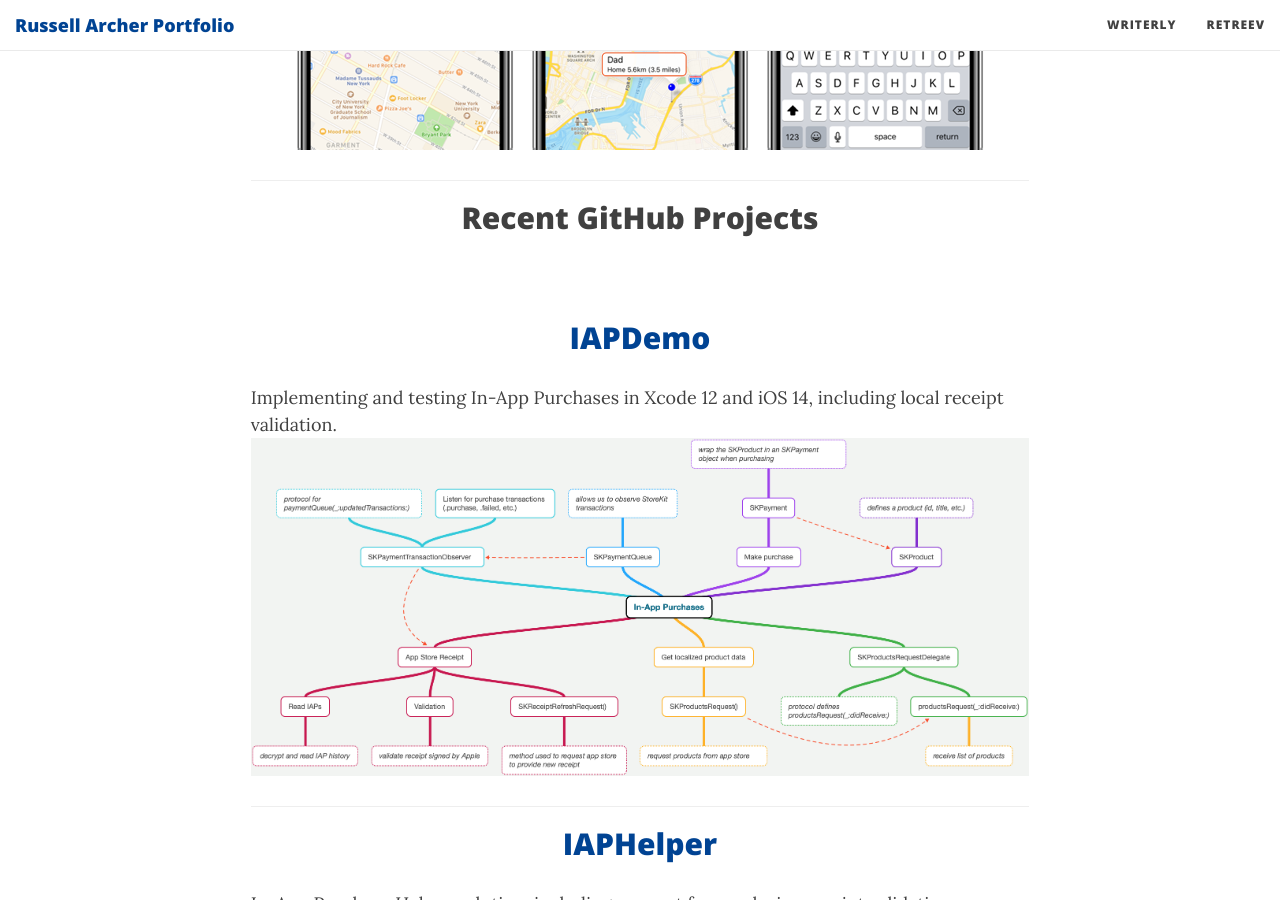
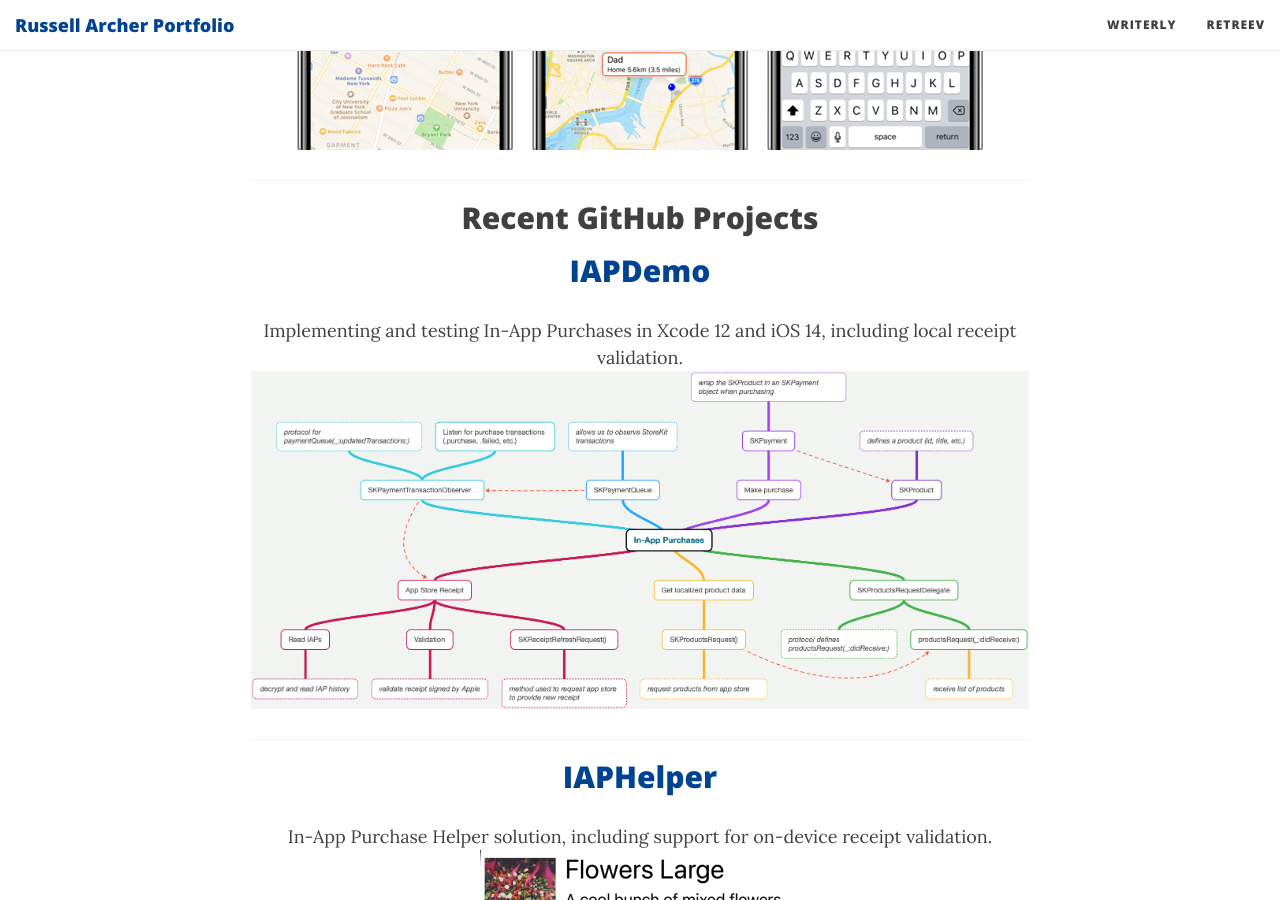
Before and after one commit to russell-archer/russell-archer.github.io, a Jekyll site: the page built from index.md, in a window 1280 px wide and 900 px high, scrolled down 5619 px. Built offline with Jekyll 4.4.1, drawn with Linux system fonts in a browser that asks for light colours; nearby versions of some CDN libraries.

Commit message:
More readme updates
Signed-off-by: Russell Archer <russell.archer@mac.com>

```diff
--- a/index.md
+++ b/index.md
@@ -188,86 +188,117 @@
 
 <hr />
 <h2 align="center">Recent GitHub Projects</h2>
-<p>&nbsp;</p>
 
 <h2 align="center"><a href="https://github.com/russell-archer/IAPDemo">IAPDemo</a></h2>
-Implementing and testing In-App Purchases in Xcode 12 and iOS 14, including local receipt validation.<br/>
-<img src="./img/iapdemo1.png"/>
+<p align="center">
+    Implementing and testing In-App Purchases in Xcode 12 and iOS 14, including local receipt validation.<br/>
+    <img src="./img/iapdemo1.png"/>
+</p>
 
 <hr />
 <h2 align="center"><a href="https://github.com/russell-archer/IAPHelper">IAPHelper</a></h2>
-In-App Purchase Helper solution, including support for on-device receipt validation.<br/>
-<img src="./img/iaphelper1.png"/>
+<p align="center">
+    In-App Purchase Helper solution, including support for on-device receipt validation.<br/>
+    <img src="./img/iaphelper1.png"/>
+</p>
 
 <hr />
 <h2 align="center"><a href="https://github.com/russell-archer/HelloIAPWorld">HelloIAPWorld</a></h2>
-Minimal In-App Purchase example for iOS 14 and Xcode 12.<br/>
-<img src="./img/helloiapworld1.png"/>
+<p align="center">
+    Minimal In-App Purchase example for iOS 14 and Xcode 12.<br/>
+    <img src="./img/helloiapworld1.png"/>
+</p>
 
 <hr />
 <h2 align="center"><a href="https://github.com/russell-archer/PixabayCollections">PixabayCollections</a></h2>
-Programmatic UICollectionView with a Diffable Data Source consuming REST API.<br/>
-<img src="./img/pixabay-collections.png"/>
+<p align="center">
+    Programmatic UICollectionView with a Diffable Data Source consuming REST API.<br/>
+    <img src="./img/pixabay-collections.png"/>
+</p>
 
 <hr />
 <h2 align="center"><a href="https://github.com/russell-archer/AppleSignInDemo">Sign in with Apple</a></h2>
-How to use the new Sign in with Apple service in a UIKit and iOS 13 app.<br/>
-<img src="./img/github-project-signin-with-apple.jpg"/>
+<p align="center">
+    How to use the new Sign in with Apple service in a UIKit and iOS 13 app.<br/>
+    <img src="./img/github-project-signin-with-apple.jpg"/>
+</p>
 
 <hr />
 <h2 align="center"><a href="https://github.com/russell-archer/SpeechDictationDemo">Speech Dictation and Transcription Demo</a></h2>
-An iOS speech recognition demo that transcribes live speech.<br/>
-<img src="./img/github-project-speech.jpg"/>
+<p align="center">
+    An iOS speech recognition demo that transcribes live speech.<br/>
+    <img src="./img/github-project-speech.jpg"/>
+</p>
 
 <hr />
 <h2 align="center"><a href="https://github.com/russell-archer/DarkModeDemo-UIKit">Dark Mode. Updating an existing App Store app</a></h2>
-Preparing for iOS 13 Dark Mode.<br/>
-<img src="./img/github-project-darkmode.jpg"/>
+<p align="center">
+    Preparing for iOS 13 Dark Mode.<br/>
+    <img src="./img/github-project-darkmode.jpg"/>
+</p>
 
 <hr />
 <h2 align="center"><a href="https://github.com/russell-archer/ModalStylesDemo">iOS 13 Modal Styles Demo</a></h2>
-Exploring the differences between presentViewController and pushViewController with new iOS 13 modal presentation styles.<br/>
-<img src="./img/github-project-modal-styles.jpg"/>
+<p align="center">
+    Exploring the differences between presentViewController and pushViewController with new iOS 13 modal presentation styles.<br/>
+    <img src="./img/github-project-modal-styles.jpg"/>
+</p>
 
 <hr />
 <h2 align="center"><a href="https://github.com/russell-archer/ContextMenuDemo">Context Menu Demo</a></h2>
-How to display a context menu in iOS 13.<br/>
-<img src="./img/github-project-context-menu.jpg"/>
+<p align="center">
+    How to display a context menu in iOS 13.<br/>
+    <img src="./img/github-project-context-menu.jpg"/>
+</p>
 
 <hr />
 <h2 align="center"><a href="https://github.com/russell-archer/ImageApiAlamofire">Image API Alamofire</a></h2>
-Alamofire Pixabay Image API Demo with Swift Package Manager.<br/>
-<img src="./img/github-project-alamofire.jpg"/>
+<p align="center">
+    Alamofire Pixabay Image API Demo with Swift Package Manager.<br/>
+    <img src="./img/github-project-alamofire.jpg"/>
+</p>
 
 <hr />
 <h2 align="center"><a href="https://github.com/russell-archer/SwiftUI-Combine-NotificationDemo">SwiftUI and Combine Notifications</a></h2>
-Using SwiftUI and Combine extensions to NotificationCenter.<br/>
-<img src="./img/github-project-modal-combine.jpg"/>
+<p align="center">
+    Using SwiftUI and Combine extensions to NotificationCenter.<br/>
+    <img src="./img/github-project-modal-combine.jpg"/>
+</p>
 
 <hr />
 <h2 align="center"><a href="https://github.com/russell-archer/SwiftUI-SwiftUIHostingUIKit">SwiftUI Hosting UIKit Views</a></h2>
-How to use UIKit UIView and UIViewController in SwiftUI.<br/>
-<img src="./img/github-project-swiftui-hosting.jpg"/>
+<p align="center">
+    How to use UIKit UIView and UIViewController in SwiftUI.<br/>
+    <img src="./img/github-project-swiftui-hosting.jpg"/>
+</p>
 
 <hr />
 <h2 align="center"><a href="https://github.com/russell-archer/SwiftUI-UIKitHostingSwiftUI">Hosting SwiftUI Views in UIKit</a></h2>
-Using UIHostingController to display a SwiftUI View in a UIKit app.<br/>
-<img src="./img/github-project-modal-uikit-hosting-swiftui.gif"/>
+<p align="center">
+    Using UIHostingController to display a SwiftUI View in a UIKit app.<br/>
+    <img src="./img/github-project-modal-uikit-hosting-swiftui.gif"/>
+</p>
 
 <hr />
 <h2 align="center"><a href="https://github.com/russell-archer/SwiftUI-StateDemo">SwiftUI State</a></h2>
-Using state and binding to create a UI that responds to user input to modify internal state.<br/>
-<img src="./img/github-project-statedemo.gif"/>
+<p align="center">
+    Using state and binding to create a UI that responds to user input to modify internal state.<br/>
+    <img src="./img/github-project-statedemo.gif"/>
+</p>
 
 <hr />
 <h2 align="center"><a href="https://github.com/russell-archer/SwiftUI-NavBarDemo">SwiftUI Navigation Bar</a></h2>
-How to select either large navigation bar (the default) or a small, inline bar.<br/>
-<img src="./img/github-project-navbar.gif"/>
+<p align="center">
+    How to select either large navigation bar (the default) or a small, inline bar.<br/>
+    <img src="./img/github-project-navbar.gif"/>
+</p>
 
 <hr />
 <h2 align="center"><a href="https://github.com/russell-archer/SwiftUI-ListDemo">SwiftUI List</a></h2>
-Creating an editable list with SwiftUI with support for navigation.<br/>
-<img src="./img/github-project-listdemo.gif"/>
+<p align="center">
+    Creating an editable list with SwiftUI with support for navigation.<br/>
+    <img src="./img/github-project-listdemo.gif"/>
+</p>
 
 <hr />
 <h2 align="center"><a href="https://github.com/russell-archer/SwiftUI-ImageAPIDemo">SwiftUI Image API</a></h2>
@@ -276,26 +307,38 @@
 
 <hr />
 <h2 align="center"><a href="https://github.com/russell-archer/SwiftUI-AlertDemo">SwiftUI Alert</a></h2>
-Using SwiftUI to display alerts, actionsheets and popovers.<br/>
-<img src="./img/github-project-swiftui-alert.jpg"/>
+<p align="center">
+    Using SwiftUI to display alerts, actionsheets and popovers.<br/>
+    <img src="./img/github-project-swiftui-alert.jpg"/>
+</p>
 
 <hr />
 <h2 align="center"><a href="https://github.com/russell-archer/Hangman">Hangman Game</a></h2>
-Simple, non-graphical Hangman game.<br/>
-<img src="./img/github-project-hangman.jpg"/>
+<p align="center">
+    Simple, non-graphical Hangman game.<br/>
+    <img src="./img/github-project-hangman.jpg"/>
+</p>
 
 <hr />
 <h2 align="center"><a href="https://github.com/russell-archer/ShowRandomColor">Siri Shortcuts. Show Random Color Demo</a></h2>
-Demo of Siri shortcuts for iOS 12 using Intents.<br/>
+<p align="center">
+    Demo of Siri shortcuts for iOS 12 using Intents.
+</p>
 
 <hr />
 <h2 align="center"><a href="https://github.com/russell-archer/PicSearch">Siri Shortcuts. PicSearch</a></h2>
-Demo of Siri shortcuts for iOS 12 using NSUserActivity.<br/>
+<p align="center">
+    Demo of Siri shortcuts for iOS 12 using NSUserActivity.
+</p>
 
 <hr />
 <h2 align="center"><a href="https://github.com/russell-archer/ImageApiDemo">Pixabay Image API Demo</a></h2>
-App that requests image data using the Pixabay API.<br/>
+<p align="center">
+    App that requests image data using the Pixabay API.
+</p>
 
 <hr />
 <h2 align="center"><a href="https://github.com/russell-archer/CalDemo">Calendar Demo</a></h2>
-Demo for getting events from iOS calendars.<br/>
+<p align="center">
+    Demo for getting events from iOS calendars.
+</p>
```
